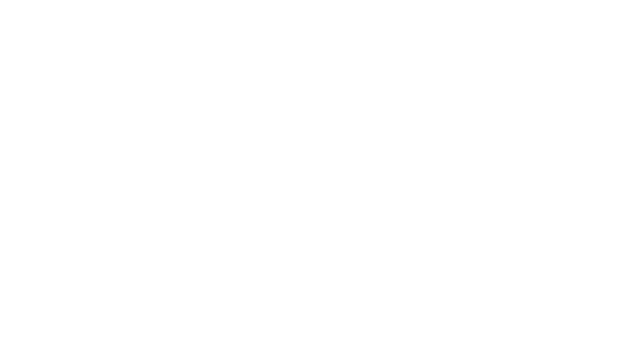
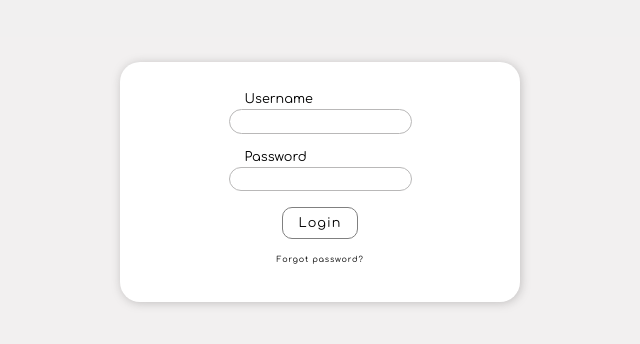
Before and after one commit to IevaZR/ecommerce-store-frontend, a React (Create React App) app: page /admin-login in a window 1280 px wide. Before the commit this address had no page. Shown: the part 218-562 px from the top of the page, without its empty margins (320-960 px from the left). Built offline with nearby package versions, Linux system fonts and the light colour scheme.

Commit message:
admin login added (without functionality)

```diff
--- a/src/App.tsx
+++ b/src/App.tsx
@@ -3,6 +3,9 @@ import MainPage from "./Pages/MainPage/MainPage";
 import { ActiveSearchProvider } from "./HelperFunctions/ActiveSearchContext";
 import { Routes, Route } from "react-router-dom";
 import AboutPage from "./Pages/AboutPage/AboutPage";
+import ShopPage from "./Pages/ShopPage/ShopPage";
+import AdminLoginPage from "./Pages/AdminLoginPage/AdminLoginPage";
+import AdminPage from "./Pages/AdminPage/AdminPage";
 
 function App() {
   return (
@@ -11,6 +14,9 @@ function App() {
         <Routes>
           <Route path="/" element={<MainPage />} />
           <Route path="/about-us" element={<AboutPage />} />
+          <Route path="/shop" element={<ShopPage/>} />
+          <Route path="/admin-login" element={<AdminLoginPage/>} />
+          <Route path="/admin-page" element={<AdminPage/>} />
         </Routes>
       </ActiveSearchProvider>
     </div>
--- /dev/null
+++ b/src/Components/AdminLogin/AdminLogin.css
@@ -0,0 +1,90 @@
+.AdminLoginWrapper {
+  position: absolute;
+  display: flex;
+  align-items: center;
+  justify-content: center;
+  top: 50%;
+  left: 50%;
+  transform: translate(-50%, -50%);
+  background-color: white;
+  width: 25rem;
+  height: 15rem;
+  max-width: 90%;
+  min-width: 250px;
+  border-radius: 20px;
+  box-shadow: 1px 1px 10px rgba(126, 125, 125, 0.418);
+}
+
+.AdminLoginFormWrapper {
+  display: flex;
+  flex-direction: column;
+  justify-content: center;
+}
+
+.AdminLoginForm {
+  display: flex;
+  flex-direction: column;
+  justify-content: center;
+  align-items: flex-start;
+}
+
+.AdminLoginUserNameInput,
+.AdminLoginPasswordInput {
+  border-radius: 20px;
+  border: 1px solid rgb(185, 184, 184);
+  height: 1.3rem;
+}
+
+.AdminLoginUserNameInput:focus-visible,
+.AdminLoginPasswordInput:focus-visible {
+    outline: 1px solid rgb(117, 117, 117);
+}
+
+.AdminLoginUserNameInputLabel,
+.AdminLoginPasswordInputLabel {
+  font-family:"Comfortaa", cursive;
+  margin-bottom: 3px;
+  font-size: 0.8rem;
+  margin-left: 1rem;
+}
+
+.AdminLoginPasswordInputLabel {
+  margin-top: 1rem;
+}
+
+.AdminLoginButton {
+    letter-spacing: 1px;
+    font-size: 0.8rem;
+    font-family: "Comfortaa", cursive;
+    background-color: transparent;
+    border: 1px solid gray;
+    border-radius: 10px;
+    padding: 0.5rem 1rem 0.5rem 1rem;
+    white-space: nowrap;
+    cursor: pointer;
+    transition: 0.2s all;
+    margin-top: 1rem;
+}
+
+.AdminLoginButton:hover {
+    box-shadow: 2px 2px 2px 1px rgb(177, 177, 177);
+}
+
+.AdminLoginButton:active {
+    transform: scale(0.96);
+    box-shadow: rgba(0, 0, 0, 0.24) 0px 3px 8px;
+}
+
+.AdminLoginFormWrapper {
+    display: flex;
+    justify-content: center;
+    align-items: center;
+}
+
+.AdminLoginForgotPasswordLink {
+    margin-top: 1rem;
+    font-size: 0.5rem;
+    font-family: "Comfortaa", cursive;
+    letter-spacing: 0.8px;
+    cursor: pointer;
+}
--- /dev/null
+++ b/src/Components/AdminLogin/AdminLogin.tsx
@@ -0,0 +1,37 @@
+import "./AdminLogin.css";
+const AdminLogin = () => {
+  return (
+    <div className="AdminLoginWrapper">
+      <div className="AdminLoginFormWrapper">
+        <form action="" className="AdminLoginForm">
+          <label
+            htmlFor="AdminLoginUserNameInput"
+            className="AdminLoginUserNameInputLabel"
+          >
+            Username
+          </label>
+          <input
+            type="text"
+            className="AdminLoginUserNameInput"
+            id="AdminLoginUserNameInput"
+          />
+          <label
+            htmlFor="AdminLoginPasswordInput"
+            className="AdminLoginPasswordInputLabel"
+          >
+            Password
+          </label>
+          <input
+            type="password"
+            className="AdminLoginPasswordInput"
+            id="AdminLoginPasswordInput"
+          />
+        </form>
+        <button className="AdminLoginButton">Login</button>
+        <p className="AdminLoginForgotPasswordLink">Forgot password?</p>
+      </div>
+    </div>
+  );
+};
+
+export default AdminLogin;
--- a/src/Components/Footer/Footer.css
+++ b/src/Components/Footer/Footer.css
@@ -10,7 +10,7 @@ html {
   margin-top: 1rem;
   margin-bottom: 1rem;
   gap: 1.5rem;
-  padding: 1.5rem 2.5% 1.5rem 2.5%;
+  padding: 1.5rem 5% 1.5rem 5%;
 }
 
 .FooterAboutWrapper,
--- a/src/Components/Header/Header.tsx
+++ b/src/Components/Header/Header.tsx
@@ -43,7 +43,7 @@ const Header = () => {
           </Link>
         </li>
         <li className="HeaderNavbarListItem" onClick={showAllProducts}>
-          <Link to="/" className="HeaderNavbarAnchor">
+          <Link to="/shop" className="HeaderNavbarAnchor">
             Shop
           </Link>
         </li>
--- /dev/null
+++ b/src/Pages/AdminLoginPage/AdminLoginPage.css
@@ -0,0 +1,6 @@
+.AdminLoginPageWrapper {
+    width: 100vw;
+    min-width: 320px;
+    height: 100vh;
+    background-color: #c0bbbb37;
+}
--- /dev/null
+++ b/src/Pages/AdminLoginPage/AdminLoginPage.tsx
@@ -0,0 +1,12 @@
+import AdminLogin from "../../Components/AdminLogin/AdminLogin";
+import "./AdminLoginPage.css";
+
+const AdminLoginPage = () => {
+  return (
+    <div className="AdminLoginPageWrapper">
+     <AdminLogin/>
+    </div>
+  );
+};
+
+export default AdminLoginPage;
--- /dev/null
+++ b/src/Pages/AdminPage/AdminPage.tsx
@@ -0,0 +1,8 @@
+import "./AdminPage.css"
+const AdminPage = () => {
+  return (
+    <div>AdminPage</div>
+  )
+}
+
+export default AdminPage
--- /dev/null
+++ b/src/Pages/ShopPage/ShopPage.css
@@ -0,0 +1,7 @@
+.ShopPageWrapper {
+    width: 100vw;
+    display: flex;
+    align-items: center;
+    flex-direction: column;
+    min-width: 320px;
+}
--- /dev/null
+++ b/src/Pages/ShopPage/ShopPage.tsx
@@ -0,0 +1,24 @@
+import Header from "../../Components/Header/Header";
+import "./ShopPage.css";
+import { useActiveSearchContext } from "../../HelperFunctions/ActiveSearchContext";
+import ProductList from "../../Components/ProductList/ProductList";
+import { FilterProvider } from "../../HelperFunctions/FilterContext";
+import Filter from "../../Components/Filter/Filter";
+import ProductsView from "../../Components/ProductsView/ProductsView";
+
+const ShopPage = () => {
+  const { activeSearch, searchQuery, showAllProducts } =
+    useActiveSearchContext();
+
+  return (
+    <FilterProvider>
+      <div id="ShopPage" className="ShopPageWrapper">
+        <Header />
+        <Filter/>
+        <ProductsView/>
+      </div>
+    </FilterProvider>
+  );
+};
+
+export default ShopPage;
```
Also changed, not shown: src/Pages/AdminPage/AdminPage.css (added).
